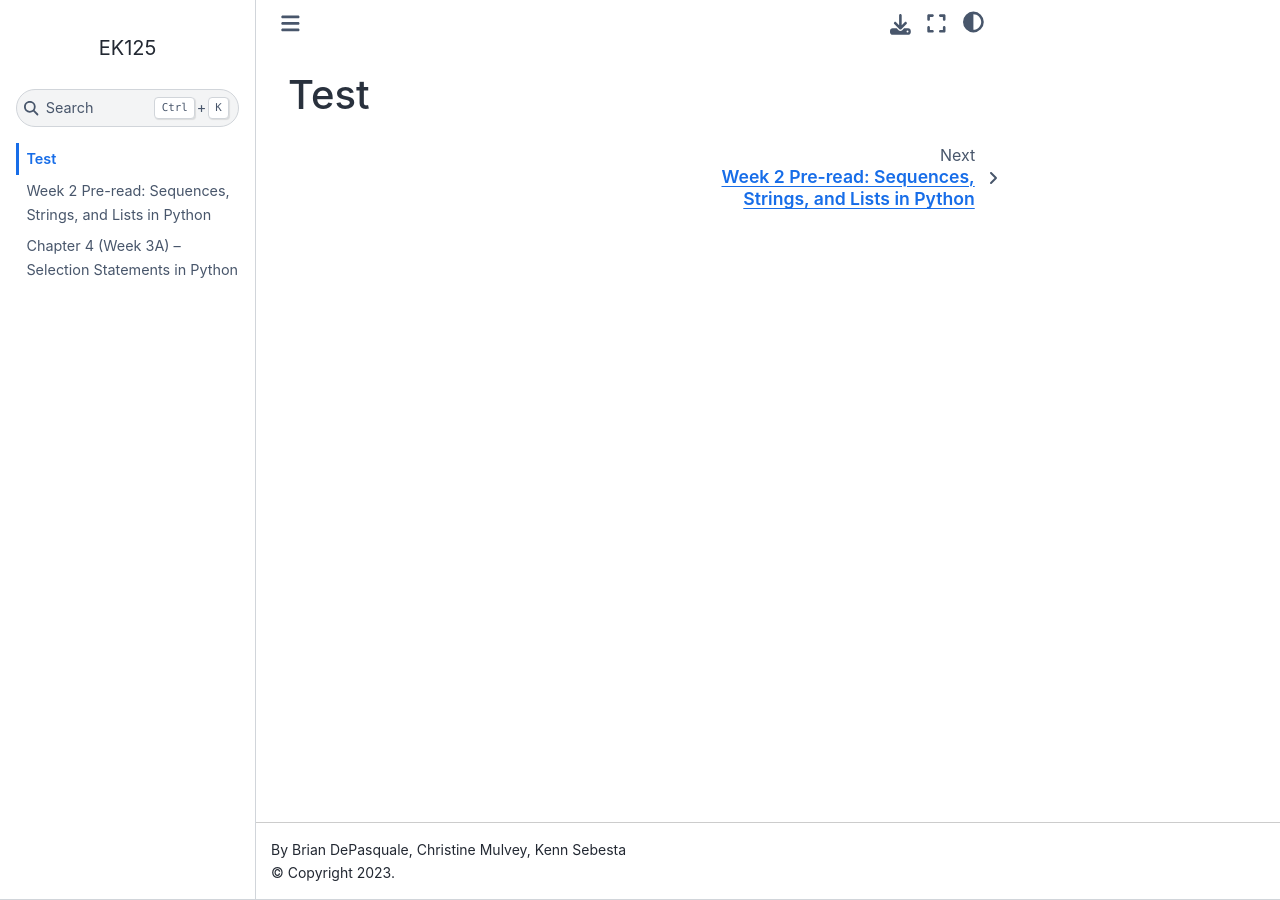
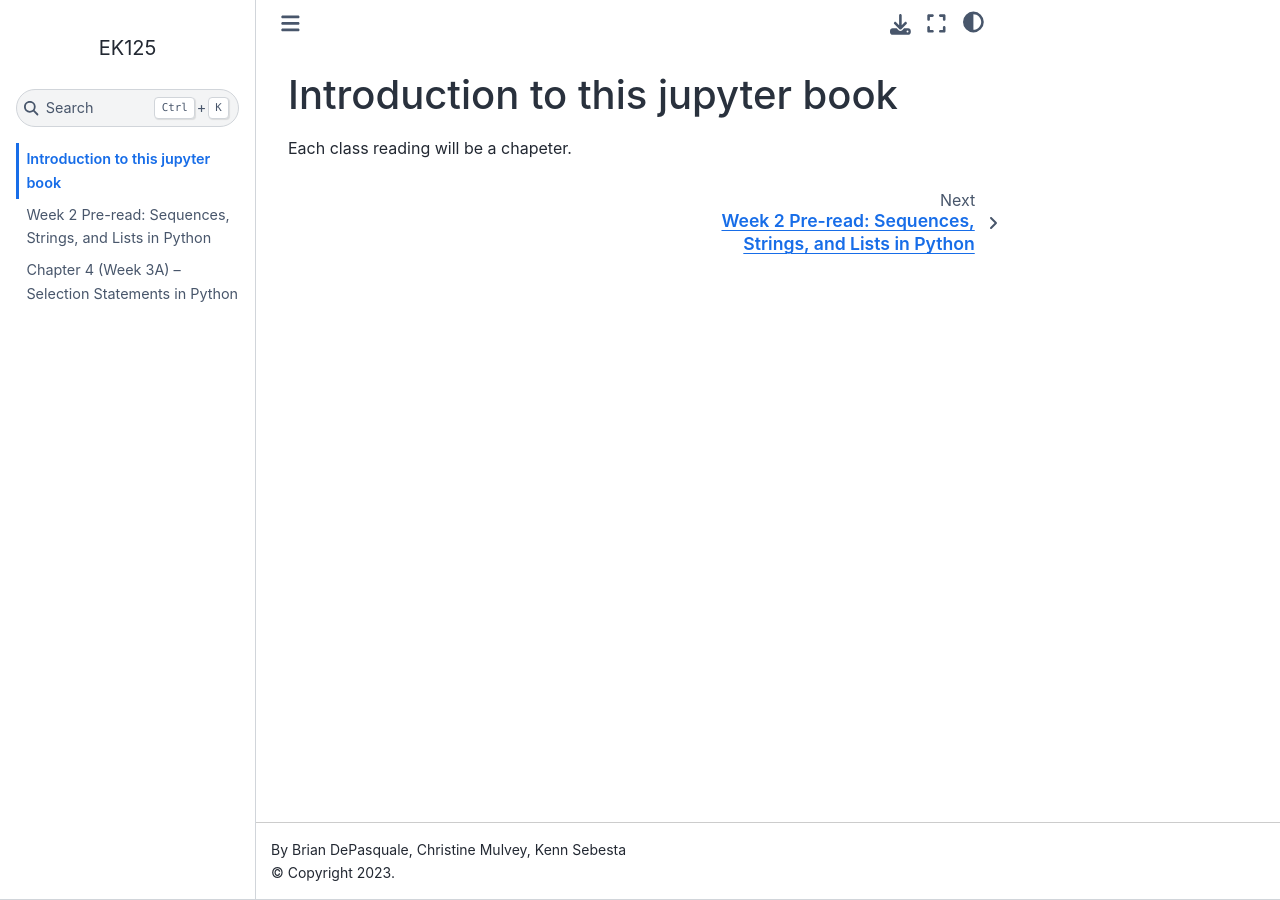
Before and after one commit to depasquale-lab/EK125, a Jupyter Book: the page built from intro.md, in a window 1280 px wide. Built offline with Jupyter Book 1.0.4 settings and Sphinx 7.4.7 and the Sphinx Book theme 1.1.4, drawn with Linux system fonts in a browser that asks for light colours.

Commit message:
Update intro.md

```diff
--- a/intro.md
+++ b/intro.md
@@ -1 +1,3 @@
-## Test
+## Introduction to this jupyter book
+
+Each class reading will be a chapeter.
```
